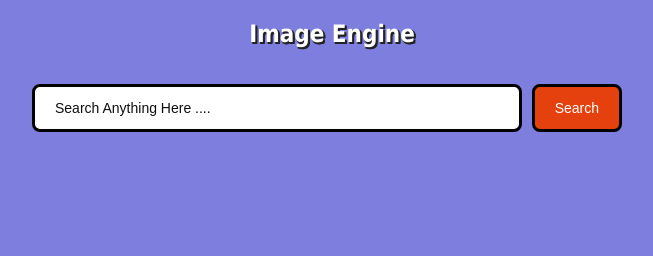
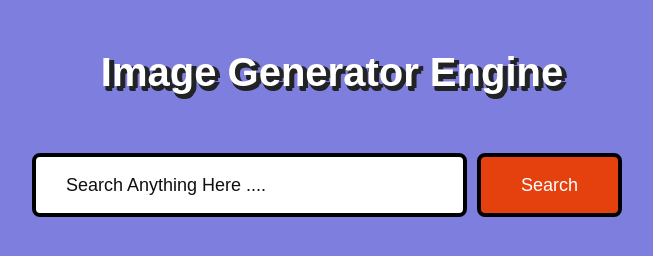
Before and after one commit to vaibhav211002/IMAGE-GENERATOR_including_Api, a plain HTML site: page index.html in a window 1280 px wide. Shown: the whole page, without its empty margins (308-961 px from the left). Drawn offline with Linux system fonts and the light colour scheme.

Commit message:
Updated Queries : 19:20 PM 04-08-2023

```diff
--- a/index.html
+++ b/index.html
@@ -7,7 +7,7 @@
     <link href="style.css" rel="stylesheet">
 </head>
 <body>
-    <h1 class="word">Image  Engine</h1>
+    <h1 class="word">Image Generator Engine</h1>
     <form  id="search-form">
         <input type="text "  id="search-box"  placeholder="Search Anything Here ....">
         <button>Search</button>
--- a/style.css
+++ b/style.css
@@ -1,110 +1,127 @@
-* {
-    margin: 0;
-    padding: 0;
-    font-family: 'Poppins', sans-serif;
+*{
+    margin:0;
+    padding:0;
+    font-family: 'poppins',sans-serif;
     box-sizing: border-box;
 }
 
-body {
+body{
     background: rgb(126, 126, 222);
     color: white;
 }
 
-h1 {
+h1{
     text-align: center;
-    margin: 30px auto;
-    /* margin -> top bottom */
+    margin: 100px auto 50px ;
+    /* margin -> top left/right bottom */
     font-weight: 600;
+
 }
 
-form {
-    width: 90%;
+form{
+     width: 90%;
     max-width: 600px;
     margin: auto;
     height: 80px;
+    background: rgb(126, 126, 222);
     display: flex;
     align-items: center;
 }
 
-form input {
-    flex: 1;
-    height: 60%;
-    border: 3px solid black;
+form input{
+    flex:1;
+    height: 80%;
+    border:4px solid black;
     outline: 0;
-    color: #070505;
-    font-size: 14px;
-    padding: 0 20px;
-    border-radius: 8px;
+    color:#070505;
+    font-size: 18px;
+    padding: 0 30px;
+    border-top-right-radius: 8px;
+    border-top-left-radius: 8px;
+    border-bottom-left-radius: 8px;
+    border-bottom-right-radius: 8px;
+
 }
 
-form button {
-    padding: 0 20px;
-    height: 60%;
-    border: 3px solid black;
-    font-size: 14px;
-    background: rgb(229, 65, 15);
-    color: #fff;
+form button{
+
+    padding: 0 40px;
+    height: 80%;
+    border: 4px solid black;
+    font-size: 18px;
+    background:rgb(229, 65, 15);
+    color:#fff;
     margin: 10px;
-    border-radius: 8px;
-    flex-basis: 80px;
+    border-top-right-radius: 8px;
+    border-top-left-radius: 8px;
+    border-bottom-left-radius: 8px;
+    border-bottom-right-radius: 8px;
+    flex-basis: 100px;
 }
 
-::placeholder {
-    color: rgb(14, 15, 14);
-    font-size: 14px;
+::placeholder{
+    color:rgb(14, 15, 14);
+    font-size: 18px;
+
 }
 
-input:hover {
-    height: 70%;
-    font-size: 16px;
+input:hover{
+    height: 90%;
+    font-size: 36px;
     width: max-content;
-    padding: 8px 20px;
+    padding: 12px 30px;
+
 }
 
-button:hover {
-    height: 70%;
-    width: 25%;
+
+button:hover{
+    height: 90%;
+    width: 30%;
     cursor: pointer;
-    background: red;
+    background:red;
 }
 
-#show-more-btn {
+#show-more-btn{
     background: #ff3929;
     color: #fff;
     border: 0;
     outline: 0;
-    padding: 8px 16px;
+    padding: 10px 20px;
     border-radius: 4px;
     border: 2px solid black;
     display: none;
-    margin: 10px auto 50px;
+    margin: 10px auto 100px;
     cursor: pointer;
     text-align: center;
 }
 
-#search-result {
-    width: 90%;
-    margin: 50px auto;
+
+#search-result{
+    width: 80%;
+    margin: 100px auto 50px;
     display: grid;
-    grid-template-columns: 1fr;
-    grid-gap: 20px;
+    grid-template-columns: 1fr 1fr 1fr;
+    grid-gap: 40px;
+    flex-basis: 100px;
 }
 
-#search-result img {
+
+#search-result img{
     width: 100%;
-    height: auto;
+    height: 250px;
+    object-fit: fill;
     border-radius: 5px;
+
 }
 
-.word {
-    margin: 20px;
+.word{
+    margin: 50px;
     color: white;
-    font: 700 normal 1.5em 'Tahoma';
-    text-shadow: 2px 1px #222324, 1px 2px #222324, 2px 2px #222324;
+    font-size:40px;
+    text-shadow: 5px 2px #222324, 2px 4px #222324, 3px 5px #222324;
 }
 
-/* Media Query for Mobile Devices */
-@media screen and (max-width: 480px) {
+@media screen and (max-width: 800px) {
     h1 {
         margin: 20px auto;
         font-size: 24px;
@@ -145,6 +162,6 @@ button:hover {
 
     .word {
         margin: 10px;
-        font-size: 14px;
+        font-size: 29px;
     }
 }
```
Also changed, not shown: java.js (line endings or trailing spaces).
